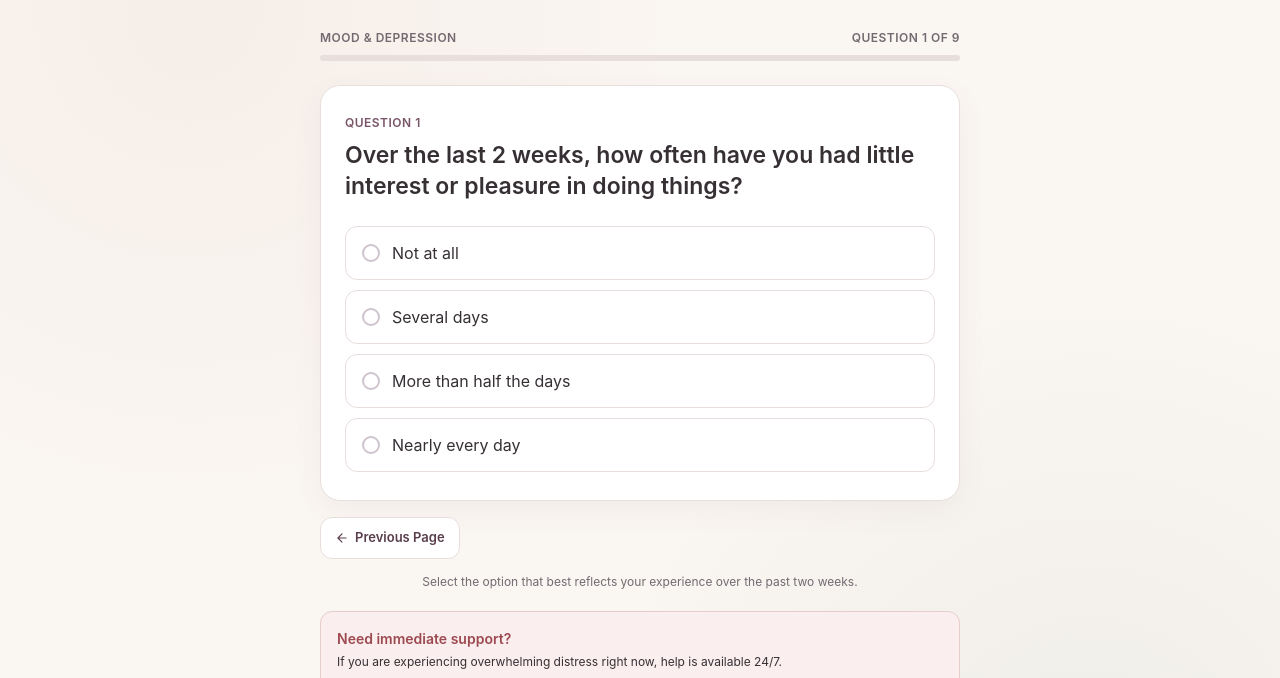
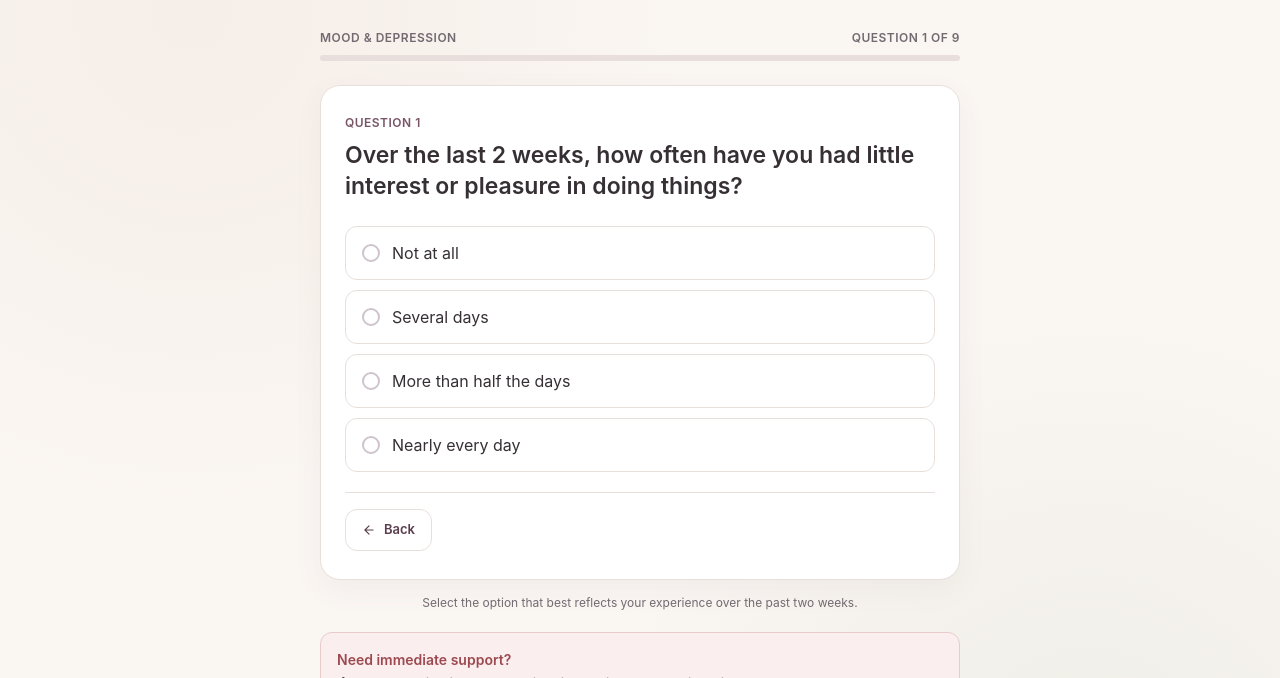
Before and after one commit to shahruuz/phq9, a plain HTML site: page index.html in a window 1280 px wide. Both pictures are taken after a click on the button 640 px from the left and 370 px from the top of the page. Shown: the part 85-763 px from the top of the page. Drawn offline with Linux system fonts and the light colour scheme.

Commit message:
Update index.html

```diff
--- a/index.html
+++ b/index.html
@@ -342,6 +342,7 @@
         .answer-list {
             display: grid;
             gap: 10px;
+            margin-bottom: 20px;
         }
 
         .answer-button {
@@ -388,9 +389,10 @@
 
         .quiz-navigation {
             display: flex;
-            justify-content: space-between;
+            justify-content: flex-start;
             align-items: center;
-            margin-top: 16px;
+            border-top: 1px solid var(--border-color);
+            padding-top: 16px;
         }
 
         .nav-button {
@@ -398,14 +400,14 @@
             align-items: center;
             justify-content: center;
             min-height: 42px;
-            padding: 8px 14px;
+            padding: 8px 16px;
             border: 1px solid var(--border-color);
             background: var(--card-bg);
             border-radius: var(--radius-md);
             color: var(--primary-dark);
             font-size: 13px;
             font-weight: 600;
-            gap: 6px;
+            gap: 8px;
             transition: background 0.15s;
         }
 
@@ -801,15 +803,16 @@
             <div id="questionNumber" class="question-number">Question 1</div>
             <h1 id="questionText" class="question-text" tabindex="-1">Loading...</h1>
             <div id="answerList" class="answer-list"></div>
+
+            <!-- BACK BUTTON PLACED DIRECTLY INSIDE QUESTION CARD -->
+            <div class="quiz-navigation">
+                <button id="backButton" type="button" class="nav-button" onclick="hmwGoBack()">
+                    <svg viewBox="0 0 24 24"><path d="M19 12H5M12 19l-7-7 7-7"/></svg>
+                    <span id="backButtonText">Back</span>
+                </button>
+            </div>
         </div>
 
-        <div class="quiz-navigation">
-            <!-- BACK BUTTON (ON QUESTION 1, THIS TAKES USER TO START SCREEN WITH AN ARROW) -->
-            <button id="backButton" type="button" class="nav-button" onclick="hmwGoBack()">
-                <svg viewBox="0 0 24 24"><path d="M19 12H5M12 19l-7-7 7-7"/></svg>
-                <span id="backButtonText">Previous</span>
-            </button>
-        </div>
         <div class="quiz-help">Select the option that best reflects your experience over the past two weeks.</div>
 
         <!-- PERMANENT IN-TEST EMERGENCY ACCESS -->
@@ -976,7 +979,7 @@ function hmwRenderQuestion() {
 
     const backText = document.getElementById("backButtonText");
     if (index === 0) {
-        backText.textContent = "Previous Page";
+        backText.textContent = "Back";
     } else {
         backText.textContent = "Previous Question";
     }
```
